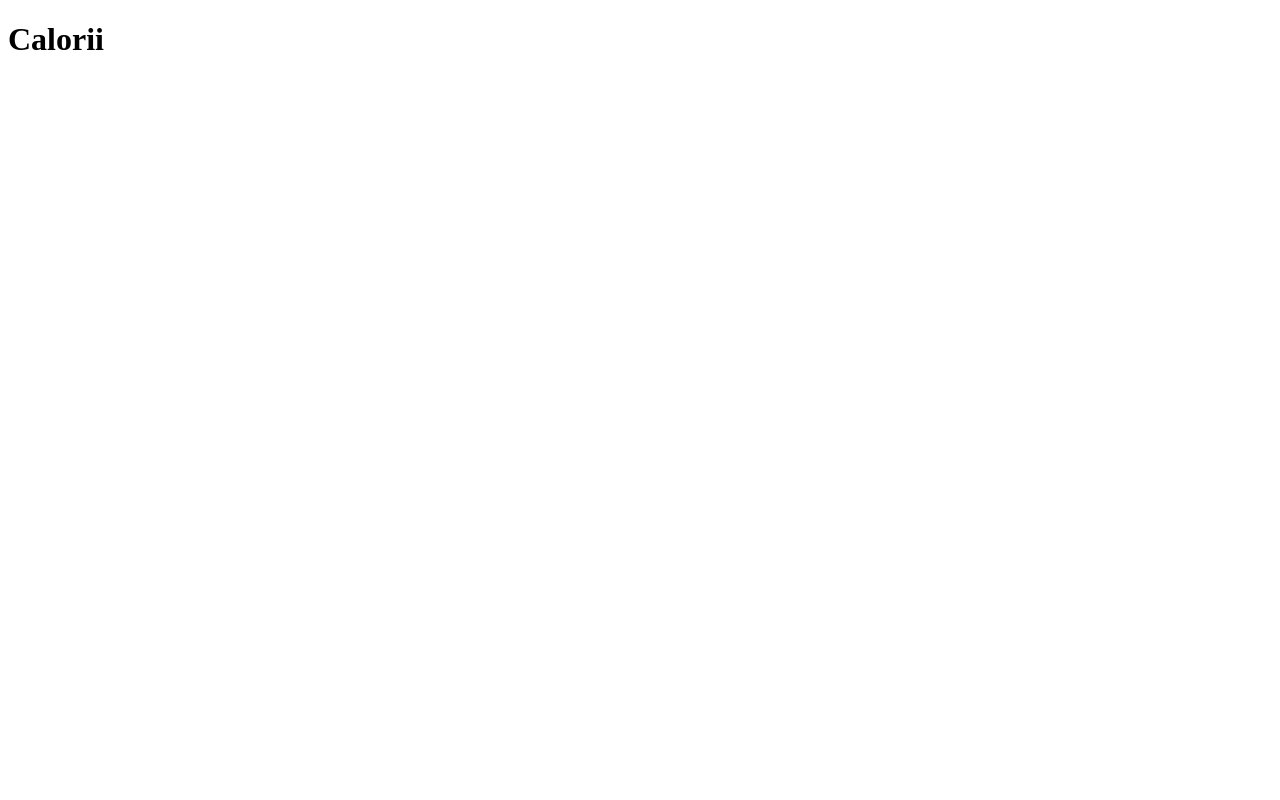
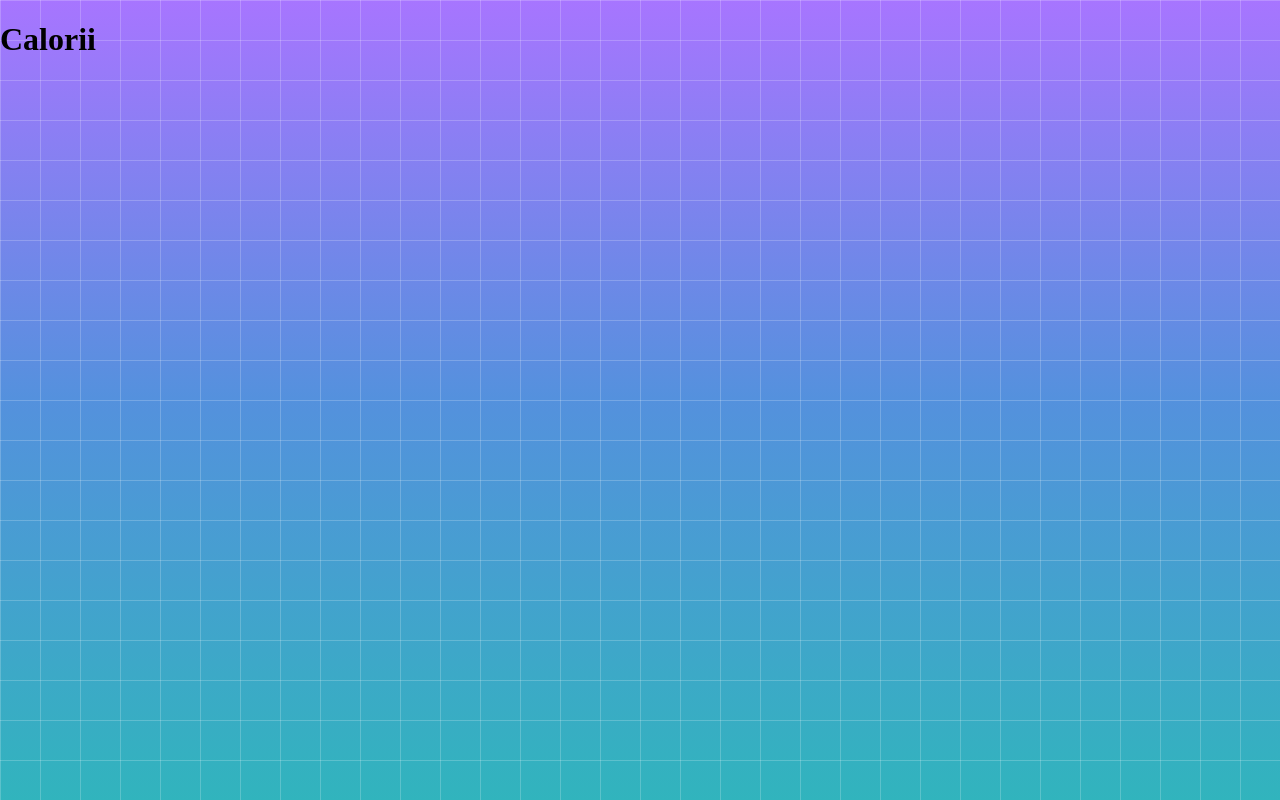
Before and after one commit to Pythonesa/calorii, a React (Vite) app: page / in a window 1280 px wide. Built offline with nearby package versions, Linux system fonts and the light colour scheme.

Commit message:
💄 color definition and app background

```diff
--- a/index.html
+++ b/index.html
@@ -7,7 +7,7 @@
     <title>Calorii</title>
   </head>
   <body>
-    <div id="root"></div>
+    <div id="root" class="grid"></div>
     <script type="module" src="/src/main.tsx"></script>
   </body>
 </html>
--- a/src/index.css
+++ b/src/index.css
@@ -0,0 +1,36 @@
+:root {
+  --dark-violet: #4e4b93;
+  --violet: #a775ff;
+  --light-violet: #cec7f6;
+  --blue: #5491dd;
+  --lightblue: #31b4bd;
+  --green: #bedfbe;
+  --light-green: #c8e0dc;
+  --pink: #f8a0fa;
+  --yellow: #e8d1bb;
+}
+
+body {
+  background: linear-gradient(
+    to bottom,
+    var(--violet),
+    var(--blue),
+    var(--lightblue)
+  );
+  height: 100vh;
+  margin: 0;
+}
+
+.grid {
+  position: absolute;
+  top: 0;
+  left: 0;
+  right: 0;
+  bottom: 0;
+  pointer-events: none;
+  background:
+    linear-gradient(to right, #fff3 1px, transparent 1px),
+    linear-gradient(to bottom, #fff3 1px, transparent 1px);
+  background-size: 40px 40px;
+  background-repeat: repeat, repeat;
+}
```
